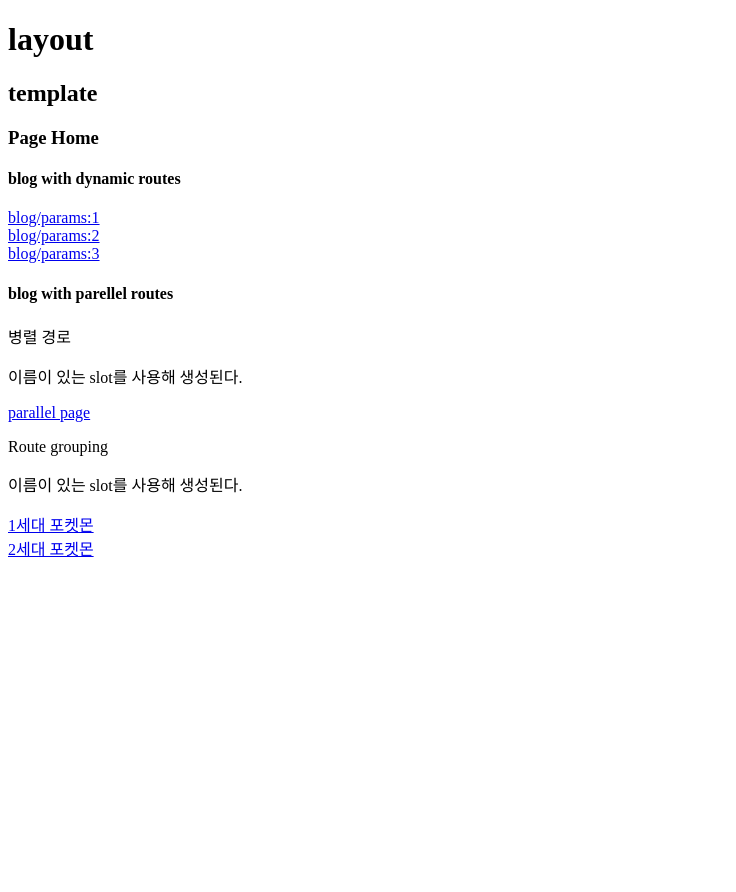
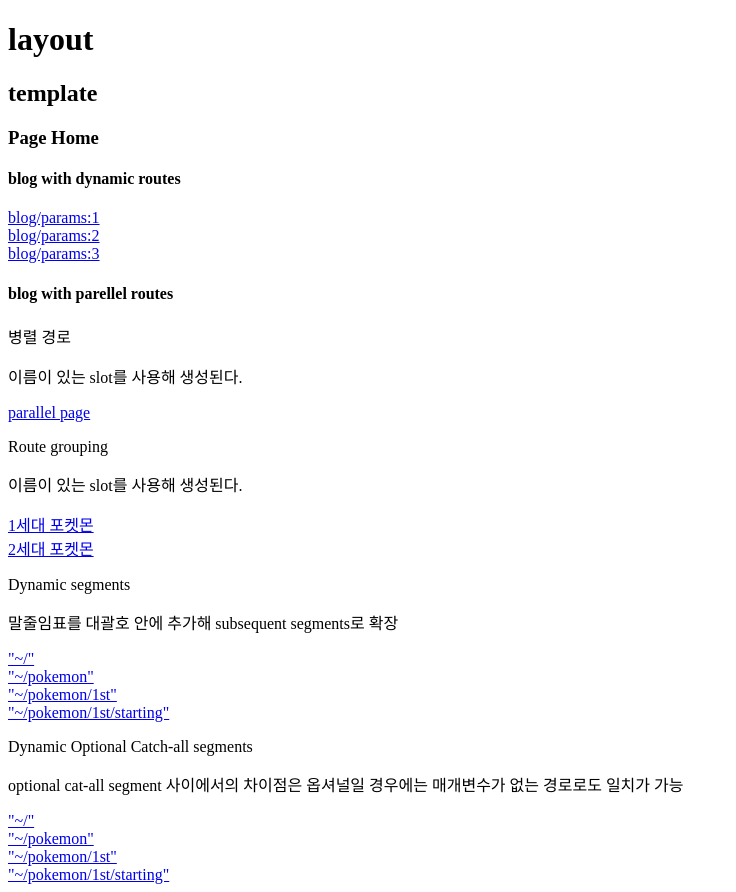
Before and after one commit to kordobby/next.js_v13_template, a Next.js app: page / in a window 1280 px wide. Shown: the whole page, without its empty margins (0-736 px from the left). Before the commit the page ends 800 px from the top, so only its background shows below. Built offline with nearby package versions, Linux system fonts and the light colour scheme.

Commit message:
add. dynamic-segments case

```diff
--- a/src/app/page.tsx
+++ b/src/app/page.tsx
@@ -31,6 +31,43 @@ export default function Home() {
       <div>
         <Link href="/2nd-generation">2세대 포켓몬</Link>
       </div>
+      <p>Dynamic segments</p>
+      <p>말줄임표를 대괄호 안에 추가해 subsequent segments로 확장</p>
+      <div>
+        <Link href="/dynamic-segments">"~/"</Link>
+      </div>
+      <div>
+        <Link href="/dynamic-segments/pokemon">"~/pokemon"</Link>
+      </div>
+      <div>
+        <Link href="/dynamic-segments/pokemon/1st">"~/pokemon/1st"</Link>
+      </div>
+      <div>
+        <Link href="/dynamic-segments/pokemon/1st/starting">
+          "~/pokemon/1st/starting"
+        </Link>
+      </div>
+      <p>Dynamic Optional Catch-all segments</p>
+      <p>
+        optional cat-all segment 사이에서의 차이점은 옵셔널일 경우에는
+        매개변수가 없는 경로로도 일치가 가능
+      </p>
+      <div>
+        <Link href="/dynamic-optional-segments">"~/"</Link>
+      </div>
+      <div>
+        <Link href="/dynamic-optional-segments/pokemon">"~/pokemon"</Link>
+      </div>
+      <div>
+        <Link href="/dynamic-optional-segments/pokemon/1st">
+          "~/pokemon/1st"
+        </Link>
+      </div>
+      <div>
+        <Link href="/dynamic-optional-segments/pokemon/1st/starting">
+          "~/pokemon/1st/starting"
+        </Link>
+      </div>
     </main>
   );
 }
```
Also changed, not shown: src/app/dynamic-optional-segments/[[...slug]]/page.tsx (added, +13 -0 lines), src/app/dynamic-segments/[...slug]/page.tsx (added, +13 -0 lines).
